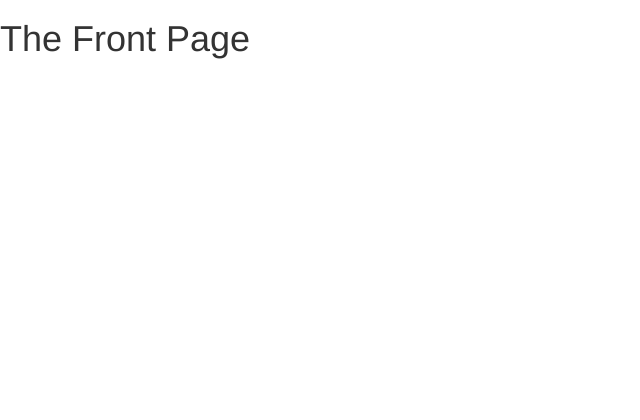
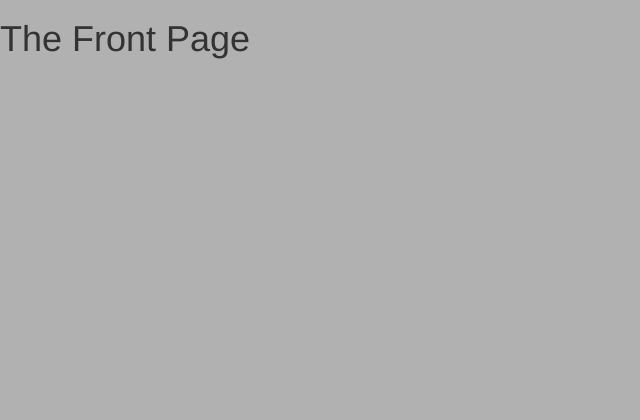
Before and after one commit to mosbasik/moviepicker, a Django app: page / in a window 1280 px wide. Shown: the part 51-471 px from the top of the page, without its empty margins (0-640 px from the left). Run offline with Django 3.2, Linux system fonts and the light colour scheme; some libraries are stand-ins or nearby versions.

Commit message:
added more color, grey

```diff
--- a/main/static/css/moviepicker.css
+++ b/main/static/css/moviepicker.css
@@ -2,6 +2,7 @@ body {
     font-family: "Helvetica Neue",Helvetica,Arial,sans-serif;
     margin-top: 70px;
     margin-bottom: 70px;
+    background-color: #B1B1B1;
 }
 
 #user-create-form {
```
